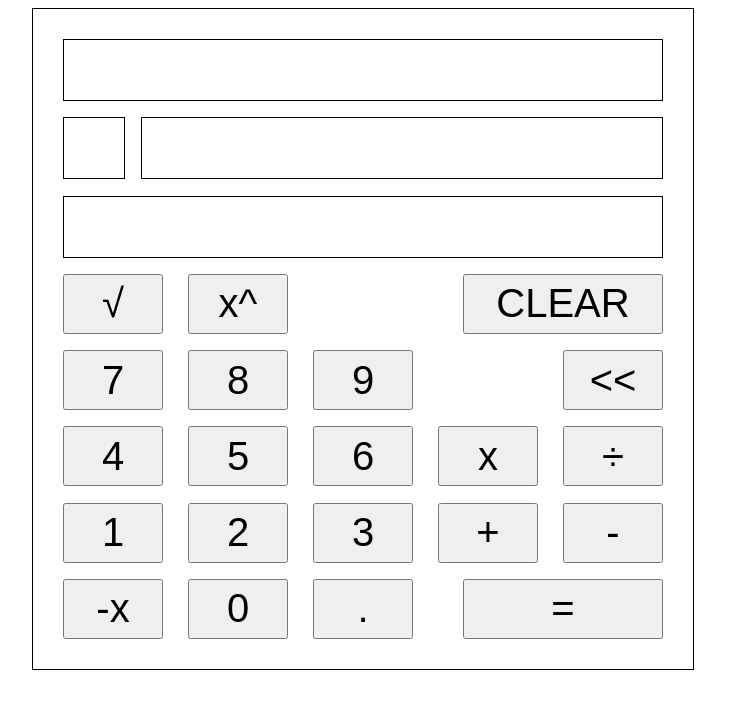
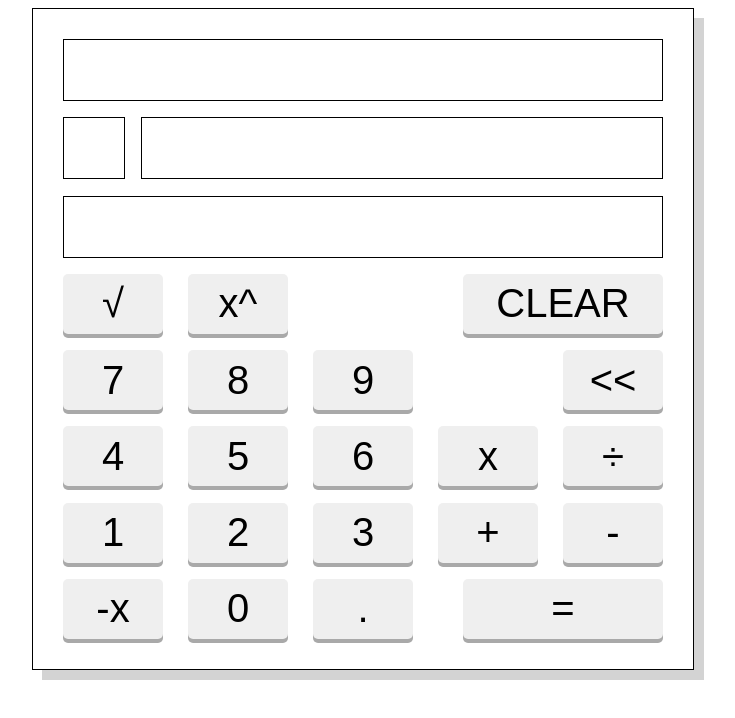
Before and after one commit to rehmanjav/odin-calculator, a plain HTML site: page index.html in a window 1280 px wide. Shown: the whole page, without its empty margins (277-1012 px from the left). Drawn offline with Linux system fonts and the light colour scheme.

Commit message:
Implement button animations and container shadow

```diff
--- a/style.css
+++ b/style.css
@@ -63,3 +63,26 @@ button {
 .num-0 {
     margin-right: 25px;
 }
+
+/* Button animations and container shadow */
+button {
+    cursor: pointer;
+    outline: none;
+    border: none;
+    border-radius: 5px;
+    box-shadow: 0 4px darkgray;
+}
+
+button:hover {
+    background-color: lightgray;
+}
+
+button:active {
+    background-color: white;
+    box-shadow: 0 1px darkgray;
+    transform: translateY(4px);
+}
+
+.container {
+    box-shadow: 10px 10px lightgray;
+}
```
